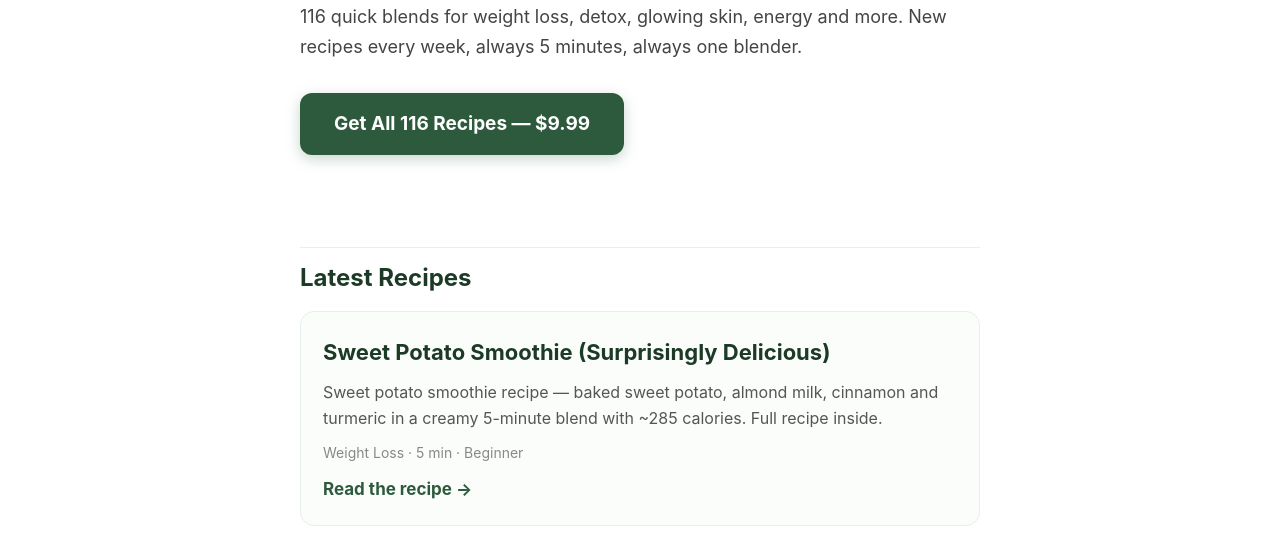
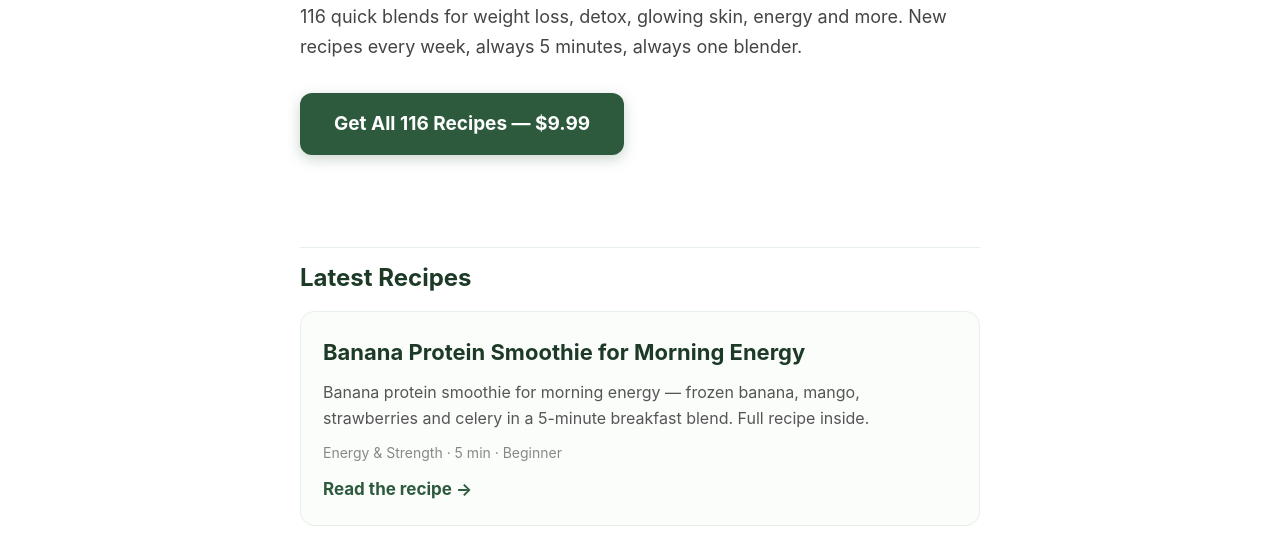
Before and after one commit to hemangisherb/well, a plain HTML site: page blog/index.html in a window 1280 px wide. Shown: the part 206-749 px from the top of the page. Drawn offline with Linux system fonts and the light colour scheme.

Commit message:
Add blog post: banana-protein-smoothie-energy (index)

```diff
--- a/blog/index.html
+++ b/blog/index.html
@@ -48,6 +48,13 @@ footer a{color:#2d5a3d}
 </div>
 
 <h2 class="section">Latest Recipes</h2>
+
+<article class="post-card">
+<h2><a href="https://thewellnessherb.com/blog/banana-protein-smoothie-energy/">Banana Protein Smoothie for Morning Energy</a></h2>
+<p>Banana protein smoothie for morning energy — frozen banana, mango, strawberries and celery in a 5-minute breakfast blend. Full recipe inside.</p>
+<p class="meta">Energy &amp; Strength &middot; 5 min &middot; Beginner</p>
+<a class="read" href="https://thewellnessherb.com/blog/banana-protein-smoothie-energy/">Read the recipe &rarr;</a>
+</article>
 
 <article class="post-card">
 <h2><a href="https://thewellnessherb.com/blog/sweet-potato-smoothie-recipe/">Sweet Potato Smoothie (Surprisingly Delicious)</a></h2>
```
